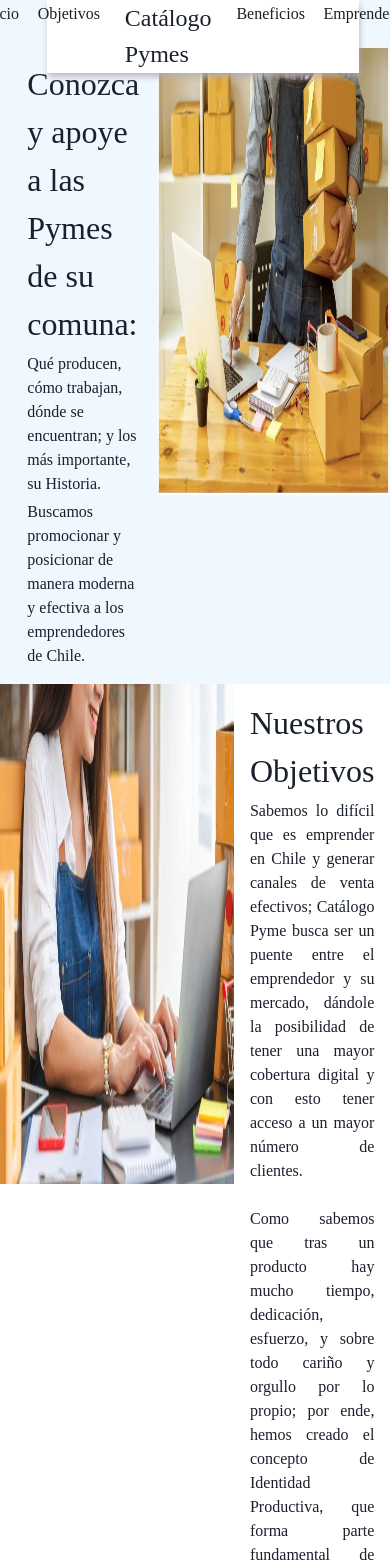
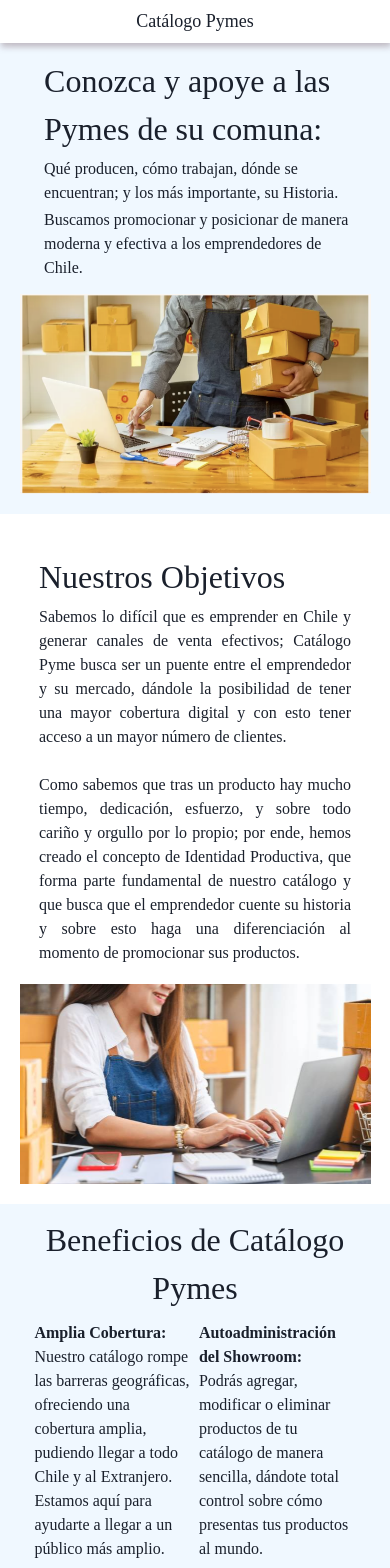
Before and after one commit to AndresMardonesUACH/CatalogoDigital, a Next.js app: page / in a window 390 px wide. Shown: the top 1568 px of the page. Built offline with nearby package versions, Linux system fonts and the light colour scheme.

Commit message:
Buscador funcional

```diff
--- a/app/api/data.js
+++ b/app/api/data.js
@@ -5,6 +5,9 @@
       {
         nombre: "TerraSanta",
         hiddenNombre: "TerraSanta",
+        region: "Región Metropolitana de Santiago",
+        comuna: "Curacaví",
+        categoria: "Agricultura",
         rubro: "Aceite de oliva",
         logo: "/images/logo1.jpg",
         productos: [
@@ -24,6 +27,9 @@
       {
         nombre: "Kutral",
         hiddenNombre: "Kutral",
+        region: "Región Metropolitana de Santiago",
+        comuna: "",
+        categoria: "Artesanía",
         rubro: "Artesanía",
         logo: "/images/logo2.jpg",
         productos: [
@@ -41,24 +47,36 @@
       {
         nombre: "Kutral",
         hiddenNombre: "Apihuel",
+        region: "Región Metropolitana de Santiago",
+        comuna: "Isla de Maipo",
+        categoria: "Gastronomía",
         rubro: "Miel",
         logo: "/images/logo3.webp",
       },
       {
         nombre: "TerraSanta",
         hiddenNombre: "Payamtume",
+        region: "Atacama",
+        comuna: "Vallenar",
+        categoria: "Agricultura",
         rubro: "Aceites",
         logo: "/images/logo4.jpg",
       },
       {
         nombre: "Kutral",
         hiddenNombre: "Artesanías Volcán",
+        region: "Región de la Araucanía",
+        comuna: "Pucón",
+        categoria: "Artesanía",
         rubro: "Artesanía",
         logo: "/images/logo5.jpg",
       },
       {
         nombre: "TerraSanta",
         hiddenNombre: "Mawud",
+        region: "Región Metropolitana de Santiago",
+        comuna: "Lo Barnechea",
+        categoria: "Artesanía",
         rubro: "Artesanía",
         logo: "/images/logo6.png",
       },
--- a/app/components/Buscador.js
+++ b/app/components/Buscador.js
@@ -12,6 +12,11 @@
 import { IoChevronDownOutline } from "react-icons/io5";
 import { useEffect, useState } from "react"
 import {regiones} from '@/app/api/regiones'
+import Link from 'next/link'
+import Image from 'next/image'
+
+import Fichero from '@/app/components/Fichero'
+import {data} from '@/app/api/data'
 import styles from './Buscador.module.css'
 
 
@@ -23,20 +28,44 @@
   }
   }
 
+function buscaFicheros(region, comuna, categoria, data){
+    const ficheros = []
+    for(const i of data){
+      if(i.region == region || region == "Todas"){
+        if(i.comuna == comuna || comuna == "Todas"){
+          if(i.categoria == categoria || categoria == "Todas"){
+              ficheros.push(i)
+          }
+        }
+      }
+    }
+    return ficheros
+}
+
+
 
 export default function Buscador() {
     const [region, setRegion] = useState("Todas")
     const [comunas, setComunas] = useState([])
     const [comunaSelec, setComunaSelec ] = useState("Todas")
     const [categoria, setCategoria] = useState("Todas")
+    const [ficheros, setFicheros] = useState(data)
+
+    const categorias = ["Todas", "Artesanía", "Agricultura", "Gastronomía", "Textilería"]
 
     useEffect(() => {
         const newComunas = buscaComunas(region)
         setComunas(newComunas)
       }, [region]);
 
+    useEffect(() => {
+        const newFicheros = buscaFicheros(region, comunaSelec, categoria, data)
+        setFicheros(newFicheros)
+    }, [region, comunaSelec, categoria, ])
+
 
     return (
+      <>
         <div className={styles.buscador}>
           <div>
             <Menu closeOnSelect={true} >
@@ -73,13 +102,11 @@
                 Categoría
               </MenuButton>
               <MenuList>
-                <MenuOptionGroup defaultValue="Todas" type='radio'>
-                <MenuItemOption onClick={() => setCategoria("Todas")} value='Todas'>Todas</MenuItemOption>
-                  <MenuItemOption onClick={() => setCategoria("Artesanía")} value='A'>Artesanía</MenuItemOption>
-                  <MenuItemOption onClick={() => setCategoria("Agricultura")} value='B'>Agricultura</MenuItemOption>
-                  <MenuItemOption onClick={() => setCategoria("Gastronomía")} value='C'>Gastronomía</MenuItemOption>
-                  <MenuItemOption onClick={() => setCategoria("Textilería")} value='D'>Textilería</MenuItemOption>
-                </MenuOptionGroup>
+              <MenuOptionGroup defaultValue="Todas" type='radio'>
+                {categorias.map((cat, index) => (
+                    <MenuItemOption onClick={() => setCategoria(cat)} value={cat} key={index}>{cat} </MenuItemOption>
+                  ))}
+              </MenuOptionGroup>
               </MenuList>
             </Menu>
           </div>
@@ -89,5 +116,19 @@
             <b>Categoría: </b><p>{categoria}</p>
           </div>
         </div>
+
+        <div className='div-emprende-2'  >
+        <div className='div-ficheros'>
+          {ficheros.length > 0 ?(ficheros.map((emprendedor, index) => (
+            <div className='fichero'>
+              <Link href={`emprendedores/${emprendedor.nombre.replace(/ /g, "")}`} >
+                <Fichero nombre={emprendedor.hiddenNombre} rubro={emprendedor.rubro} logo={emprendedor.logo} key={index} />
+              </Link>
+            </div>
+          ))) : (<p>No se ha encontrado ningún emprendedor</p>) }
+          {}
+        </div>
+        </div>
+      </>
     )
   }
--- a/app/components/Producto.module.css
+++ b/app/components/Producto.module.css
@@ -51,7 +51,7 @@
 .divFoto{
     width: 20vw;
     height: 35vh;
-    margin-right: 1vw;
+    margin-right: 2vw;
     border-radius: 2rem;
     position: relative;
 }
@@ -59,3 +59,7 @@
 .modalBody h2{
     font-size: x-large;
 }
+
+.text{
+    margin-top: 1vw;
+}
--- a/app/components/PymeForm.js
+++ /dev/null
@@ -1,9 +0,0 @@
-import styles from './PymeForm.module.css'
-
-
-export default function Fichero(props) {
-    const{ } = props
-    return (
-      <p className={styles.formTitle}>¿Quieres formar parte de <b>Catálogo Pymes</b>?</p>
-    )
-  }
--- a/app/components/PymeForm.module.css
+++ /dev/null
@@ -1,3 +0,0 @@
-.formTitle{
-    font-size: xx-large;
-}
--- a/app/emprendedores/[nombre]/page.js
+++ b/app/emprendedores/[nombre]/page.js
@@ -26,11 +26,11 @@
 
     if(infoEmprendedor != "no existe"){
         return (
-            <div>
+            <>
                 <div className={styles.header}>
                     <a href='#historia'>Nuestra historia</a>
                     <a href='#produccion'>Producción</a>
-                    <Link href='/' className={styles.title}><h1>Catálogo Pymes</h1></Link>
+                    <Link href='/'><h1 className={styles.title}>Catálogo Pymes</h1></Link>
                     <a href='#geografia'>Geografía</a>
                     <a href='#certificados'>Certificados</a>
 
@@ -135,7 +135,7 @@
                         </div>
                     </div>
                 </div>
-            </div>
+            </>
         )
     }
     else{
--- a/app/emprendedores/[nombre]/page.module.css
+++ b/app/emprendedores/[nombre]/page.module.css
@@ -18,12 +18,12 @@
 }
 
 .header a{
-    margin: 0.5% 3% 0.5% 3%;
+    margin: 0.8% 3% 0.5% 3%;
 }
 
 .title{
-    font-size: 1.3rem;
-    margin: 0.1% 5% 0.1% 5%;
+    margin-top: -3%;
+    font-size: x-large;
 }
 
 .info{
--- a/app/globals.css
+++ b/app/globals.css
@@ -9,24 +9,25 @@
 }
 
 header{
-  width: 80vw;
+    width: 90vw;
     background-color: white;
     box-shadow: 1px 4px 6px 0px rgba(181,172,181,0.8);
     display: flex;
     flex-direction: row;
-  z-index: 100;
-  position: fixed;
+    z-index: 101;
     justify-content: center;
     font-family: 'Century Gothic';
-  margin-left: 12%;
+    position: fixed;
+    height: 6vh;
+    margin-left: 6vw;
 }
 
 header a{
-  margin: 0.5% 3% 0.5% 3%;
+  margin: 0.8% 3% 0.5% 3%;
 }
 
 .main-title{
-  margin: 0.1% 5% 0.25% 5%;
+  margin: 0.3% 5% 0.25% 5%;
   font-size: x-large;
 }
 
@@ -74,7 +75,7 @@
 .div-imagen-2{
   position: relative;
   width: 2000px;
-  height: 500px;
+  height: 480px;
 }
 
 .div-nuestrosObj-text{
@@ -191,3 +192,84 @@
   margin-top: 20vh;
   margin-bottom: 20vh;
 }
+
+
+@media screen and (max-width: 860px){
+
+  header{
+    height: 30px;
+  }
+
+  header a{
+    font-size: 0.7rem;
+  }
+  .main-title{
+    font-size: large;
+  }
+}
+
+
+@media screen and (max-width: 1000px){
+  .div-nuestrosObj{
+    flex-wrap: wrap;
+    padding: 2vw;
+  }
+
+  .div-imagen-2{
+    height: 400px;
+  }
+}
+
+
+@media screen and (max-width: 620px) {
+
+  html{
+    width: 100vw;
+  }
+
+
+  header{
+    width: 100vw;
+    margin-left: 0;
+    position: inherit;
+    height: 100%;
+    padding: 2vw;
+  }
+
+  header a{
+    display: none;
+  }
+
+  .div-sobreN{
+    flex-wrap: wrap-reverse;
+    padding: 5vw;
+    padding-top: 0;
+  }
+
+  .div-imagen{
+    height: 200px;
+  }
+
+  .div-nuestrosObj{
+    padding: 5vw;
+    flex-wrap: wrap;
+  }
+
+  .div-imagen-2{
+    height: 200px;
+  }
+
+  .div-nuestrosObj-text{
+    margin: 5vw;
+  }
+
+  .main-title{
+    display:contents  ;
+  }
+
+  .div-imagen-3{
+    height: 60px;
+  }
+
+
+}
--- a/app/page.js
+++ b/app/page.js
@@ -1,13 +1,11 @@
 "use client"
+import Link from 'next/link'
 import Image from 'next/image'
-import Link from 'next/link'
-import {data} from '@/app/api/data'
-import Fichero from '@/app/components/Fichero'
 import Buscador from '@/app/components/Buscador'
-import PymeForm from '@/app/components/PymeForm'
 
 
 export default function Home() {
+
   return (
     <>
     <header>
@@ -22,7 +20,6 @@
       <div className='div-sobreN'>
         <div className='div-imagen'>
         <Image
-
           src = "/images/nuestrosobjetivos.png"
           fill
           alt='Sobre Nosotros'
@@ -86,24 +83,10 @@
         </div>
         <div className='div-emprende' >
           <h1>Red de Emprendedores</h1>
+
           <Buscador/>
+
         </div>
-      <div className='div-emprende-2'  >
-        <div className='div-ficheros'>
-          {data.map((emprendedor, index) => (
-            <div className='fichero'>
-            <Link href = {`emprendedores/${emprendedor.nombre.replace(/ /g, "")}`} >
-                <Fichero nombre = {emprendedor.hiddenNombre} rubro = {emprendedor.rubro} logo = {emprendedor.logo} key = {index}/>
-            </Link>
-            </div>
-          ))}
-        </div>
-      </div>
-
-      <div className='pyme-form'>
-          <PymeForm />
-      </div>
-
     </main>
 
     <footer>
```
Also changed, not shown: app/components/Producto.js (+2 -5 lines). Lines whose indentation alone changed are shown as unchanged.
